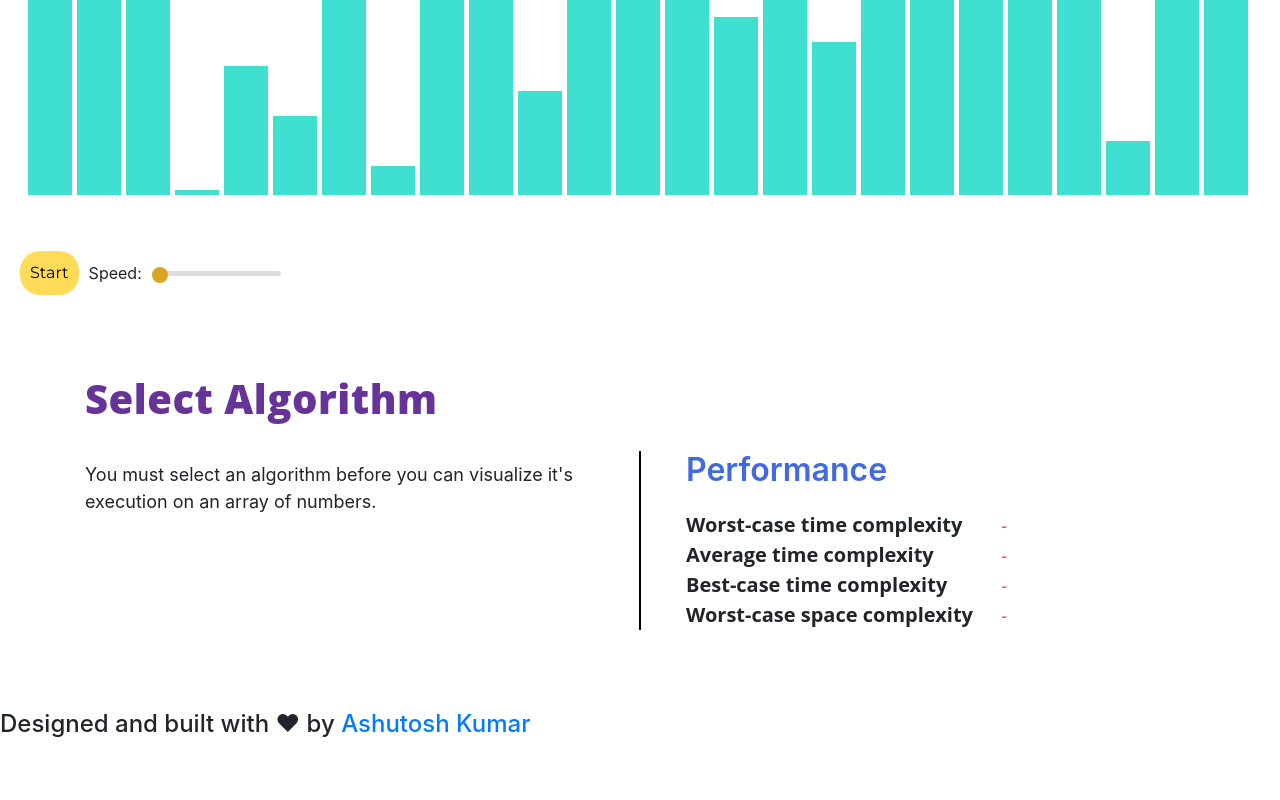
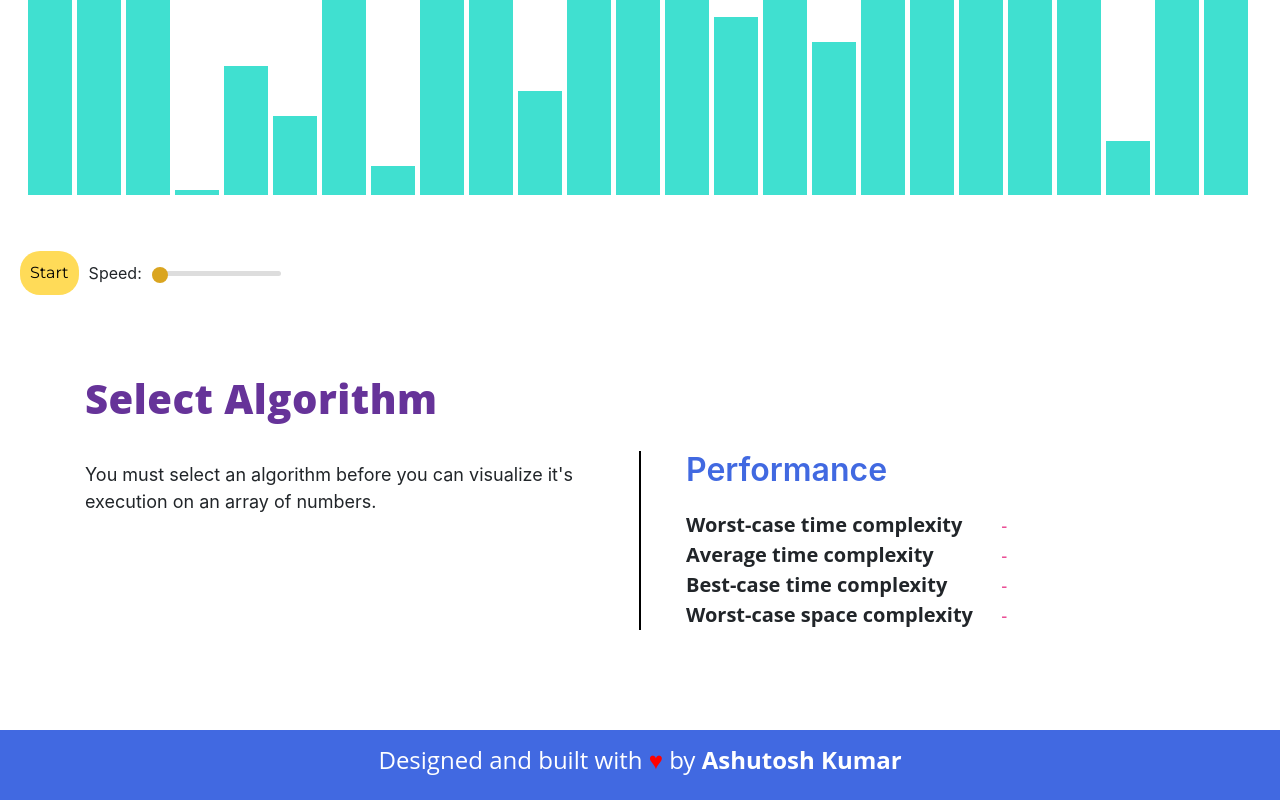
Before and after one commit to Blastoise/Sorting-Visualizer, a React (Create React App) app: page / in a window 1280 px wide. Shown: the part 493-1293 px from the top of the page. Before the commit the page ends 1240 px from the top, so only its background shows below. Built offline with nearby package versions, Linux system fonts and the light colour scheme.

Commit message:
Changes: Added styling for footer component

```diff
--- a/src/components/Visualizer.css
+++ b/src/components/Visualizer.css
@@ -3,6 +3,38 @@
   padding: 0;
   box-sizing: border-box;
 }
+
+.app-container {
+  display: flex;
+  flex-direction: column;
+}
+
+.app-content {
+  flex: 1 0 auto;
+  user-select: none;
+}
+.app-footer {
+  margin-top: 20px;
+  height: 70px;
+  flex-shrink: 0;
+  background-color: royalblue;
+  font-family: "Open Sans";
+  color: white;
+  display: flex;
+  justify-content: center;
+  align-items: center;
+  user-select: none;
+}
+
+.app-footer a {
+  color: white;
+  font-weight: bold;
+}
+
+.app-footer span {
+  color: red;
+}
+
 .cont {
   /* position: absolute; */
   width: 100%;
```
